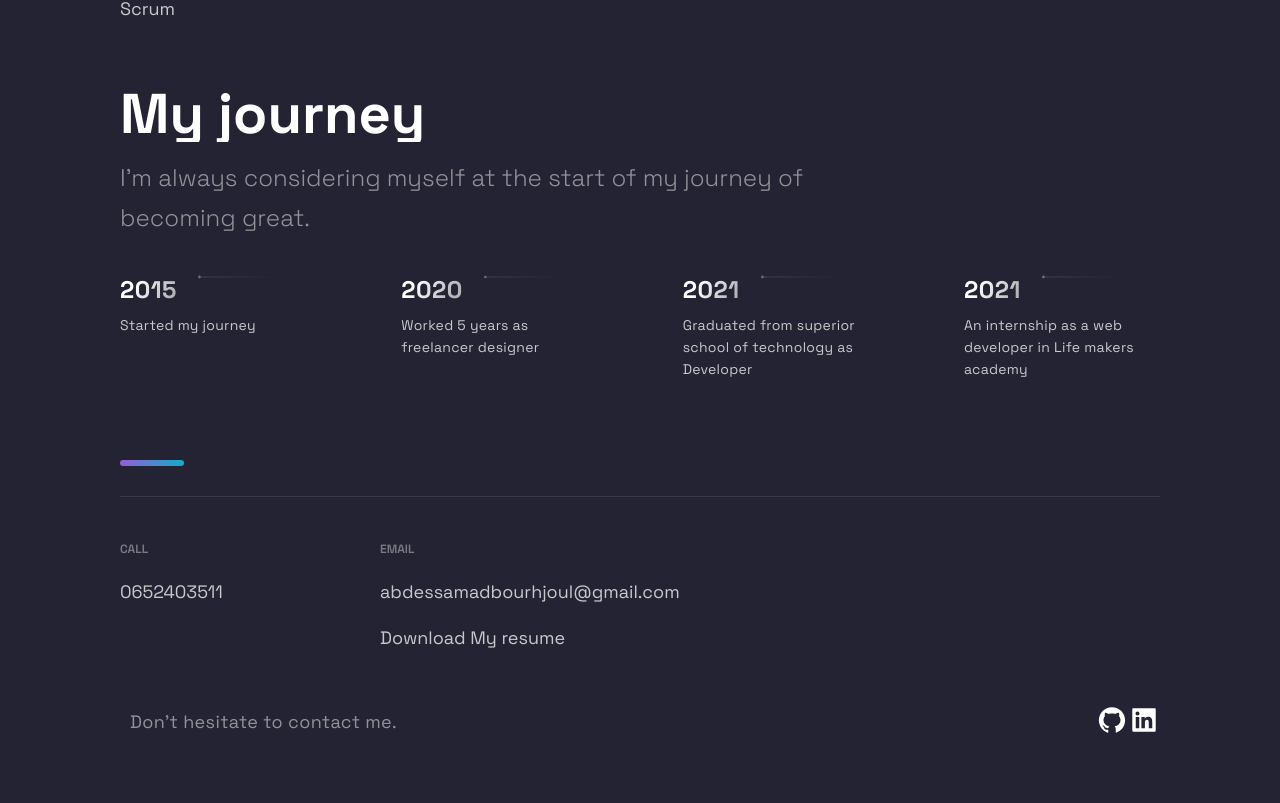
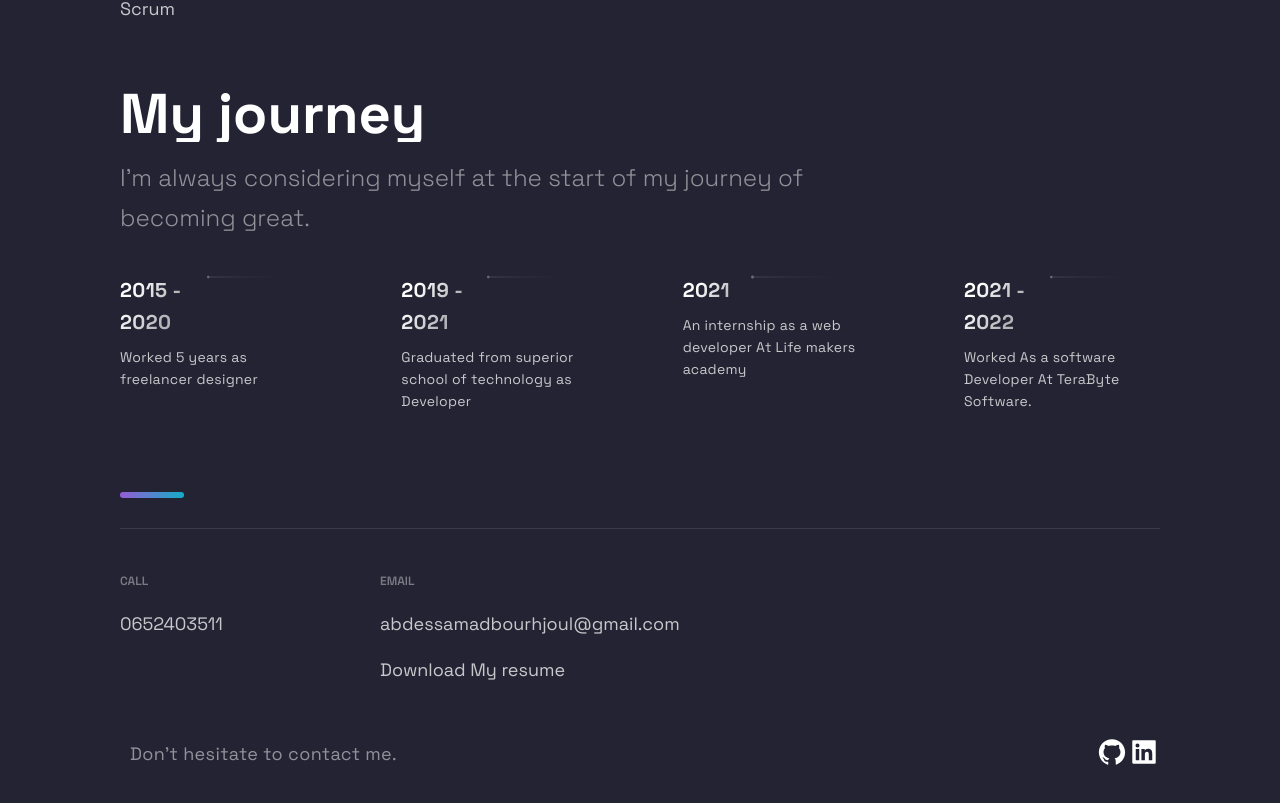
Before and after one commit to Bourhjoul/MY-PORTFOLIO, a Next.js app: page / in a window 1280 px wide. Shown: the part 3369-4172 px from the top of the page. Built offline with nearby package versions, Linux system fonts and the light colour scheme.

Commit message:
fix : changed my timeline

```diff
--- a/src/components/TimeLine/TimeLine.js
+++ b/src/components/TimeLine/TimeLine.js
@@ -81,7 +81,7 @@ const Timeline = () => {
                 onClick={handleClick}
               >
                 <CarouselItemTitle>
-                  {item.year}
+                  {item.year} {item.endYear ? ` - ${item.endYear}` : ""}
                   <CarouselItemImg
                     width="208"
                     height="6"
--- a/src/components/TimeLine/TimeLineStyles.js
+++ b/src/components/TimeLine/TimeLineStyles.js
@@ -66,7 +66,7 @@ export const CarouselItem = styled.div`
 
 export const CarouselItemTitle = styled.h4`
   font-weight: bold;
-  font-size: 24px;
+  font-size: 20px;
   line-height: 32px;
   letter-spacing: 0.02em;
   display: flex;
--- a/src/constants/constants.js
+++ b/src/constants/constants.js
@@ -52,14 +52,19 @@ export const projects = [
 ]
 
 export const TimeLineData = [
-  { year: 2015, text: "Started my journey" },
-  { year: 2020, text: "Worked 5 years as freelancer designer" },
+  { year: 2015, endYear: 2020, text: "Worked 5 years as freelancer designer" },
   {
-    year: 2021,
+    year: 2019,
+    endYear: 2021,
     text: "Graduated from superior school of technology as Developer",
   },
   {
     year: 2021,
-    text: "An internship as a web developer in Life makers academy",
+    text: "An internship as a web developer At Life makers academy",
+  },
+  {
+    year: 2021,
+    endYear: 2022,
+    text: "Worked As a software Developer At TeraByte Software.",
   },
 ]
```
